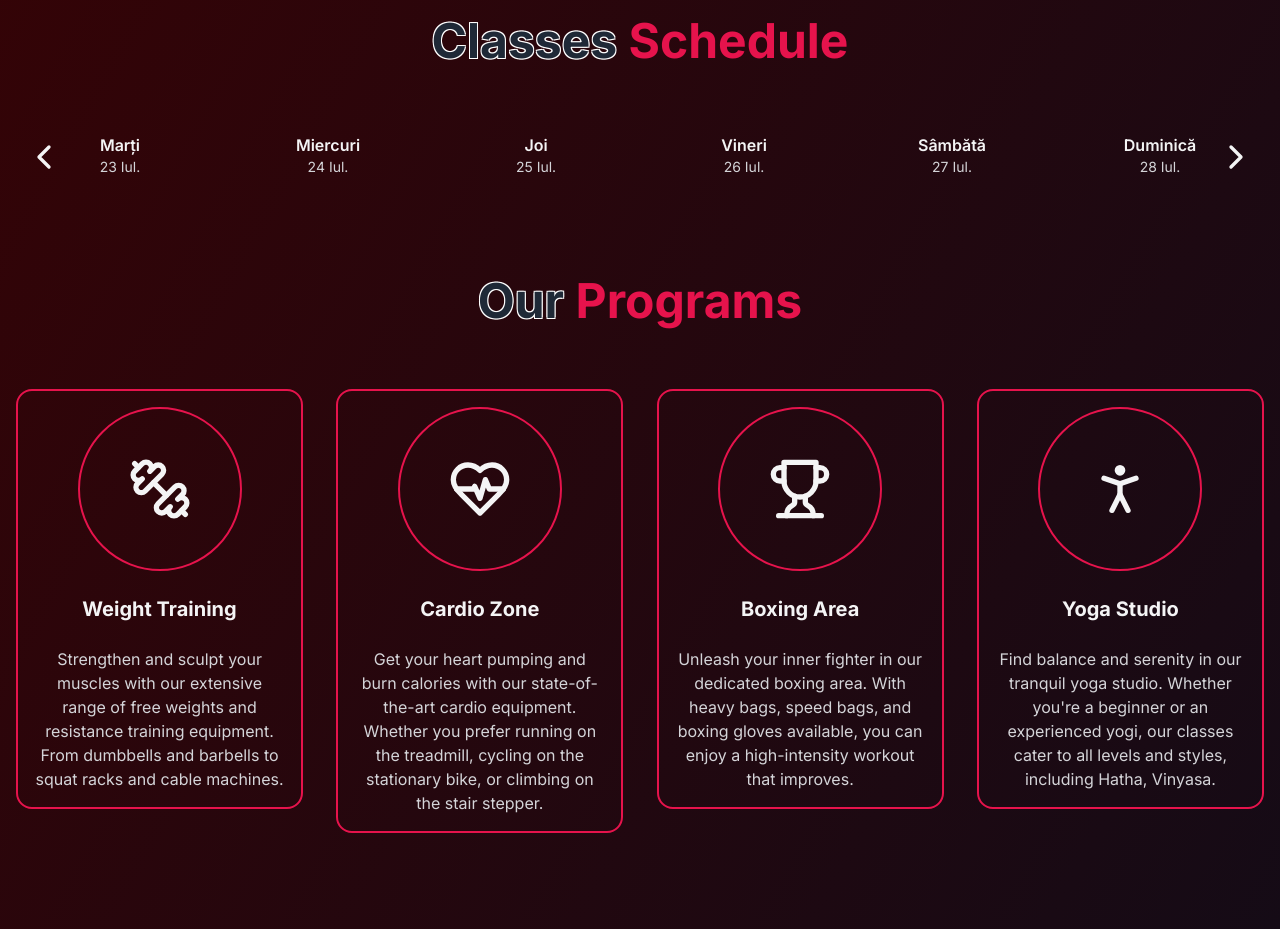
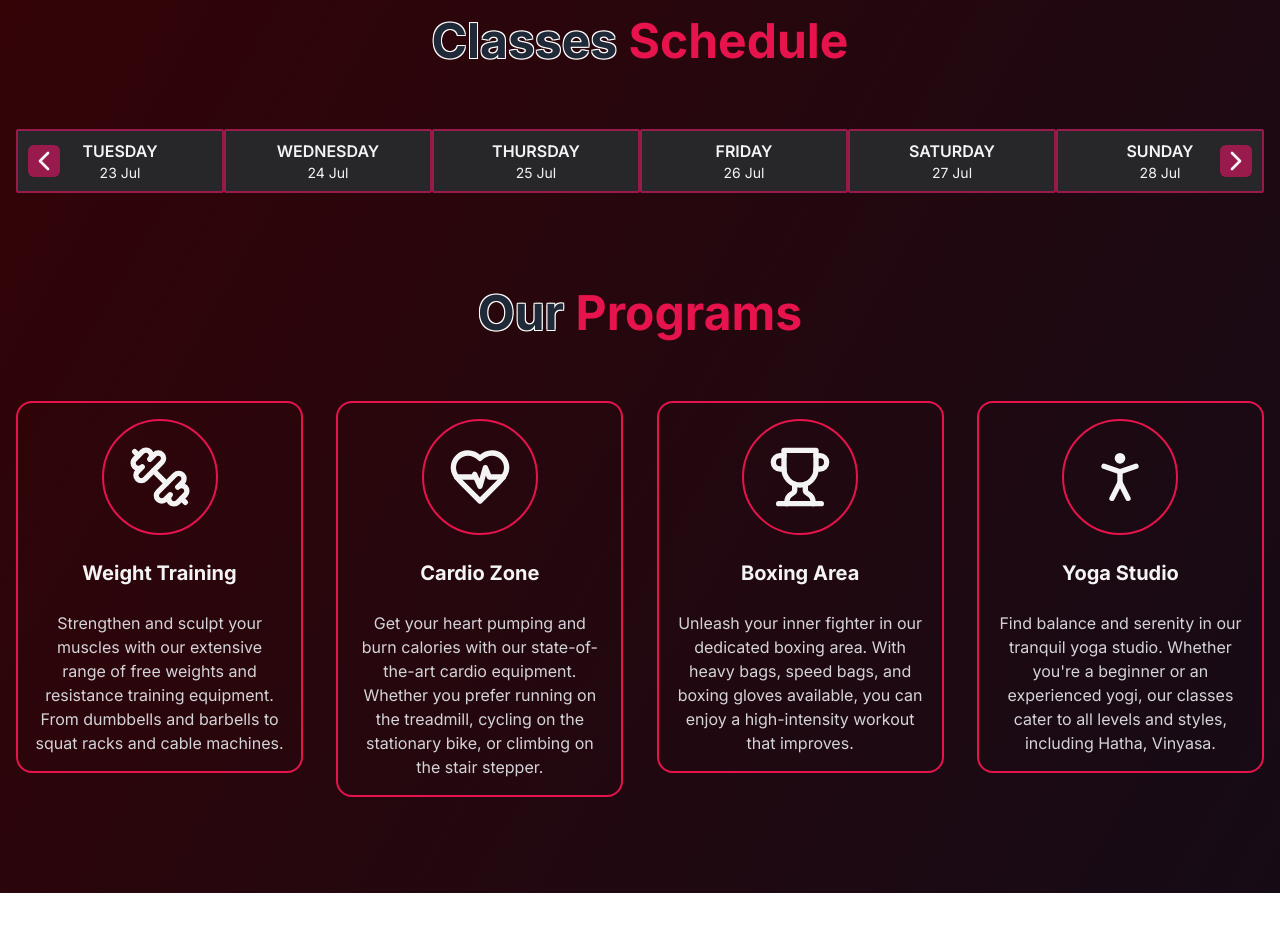
Before and after one commit to ForgingDev/Forging-Gym, a Next.js app in the folder CLIENT/: page / in a window 1280 px wide. Shown: the part 1340-2269 px from the top of the page. After the commit the page ends 2233 px from the top, so only its background shows below. Built offline with nearby package versions, Linux system fonts and the light colour scheme; no server answers.

Commit message:
Add weekdays with date

```diff
--- a/CLIENT/src/app/(homepage)/(components)/ClassesSchedule/ClassesSchedule.tsx
+++ b/CLIENT/src/app/(homepage)/(components)/ClassesSchedule/ClassesSchedule.tsx
@@ -5,12 +5,9 @@ import { WEEK_DAYS_COUNT } from '@/data/constants';
 import { DirectionsEnum } from '@/data/types/common.types';
 import { cn } from '@/lib/utils';
 import dayjs from 'dayjs';
-import 'dayjs/locale/ro';
 import { ChevronLeft, ChevronRight } from 'lucide-react';
 import { FC, useRef, useState } from 'react';
 import { ClassesScheduleType } from './data/types/classes-schedule.types';
-
-dayjs.locale('ro');
 
 const ClassesSchedule: FC = () => {
   const [isDragging, setIsDragging] = useState(false);
@@ -59,12 +56,18 @@ const ClassesSchedule: FC = () => {
   };
 
   const scrollToNextWeekday = (direction: DirectionsEnum) => {
-    const weekdays = document.getElementsByClassName('flex-1');
+    const weekdays = document.getElementsByClassName('weekday-container');
 
-    if (direction === 'left') {
-      weekdays[0].scrollIntoView({ behavior: 'smooth' });
+    if (direction === DirectionsEnum.LEFT) {
+      weekdays[0].scrollIntoView({
+        behavior: 'smooth',
+        block: 'nearest',
+      });
     } else {
-      weekdays[weekdays.length - 1].scrollIntoView({ behavior: 'smooth' });
+      weekdays[weekdays.length - 1].scrollIntoView({
+        behavior: 'smooth',
+        block: 'nearest',
+      });
     }
   };
 
@@ -74,11 +77,10 @@ const ClassesSchedule: FC = () => {
         highlightedText='Classes'
         normalText='Schedule'
       />
-
       <div className='relative'>
         <ChevronLeft
           onClick={() => scrollToNextWeekday(DirectionsEnum.LEFT)}
-          className='absolute left-2 top-2 h-10 w-auto cursor-pointer'
+          className='absolute left-3 top-4 h-auto w-8 cursor-pointer rounded-md bg-primary-dark'
         />
         <div
           ref={scrollRef}
@@ -93,15 +95,15 @@ const ClassesSchedule: FC = () => {
           {getNextWeekdays().map(weekday => (
             <div
               key={weekday.date}
-              className='min-w-52 flex-1 select-none p-1 text-center'>
-              <div className='font-semibold'>{weekday.name}</div>
-              <div className='text-sm text-text-secondary'>{weekday.date}</div>
+              className='weekday-container min-w-52 flex-1 select-none rounded-sm border-2 border-primary-dark bg-zinc-800 p-2 text-center text-text-primary shadow-md'>
+              <div className='font-semibold uppercase'>{weekday.name}</div>
+              <div className='text-sm'>{weekday.date}</div>
             </div>
           ))}
         </div>
         <ChevronRight
           onClick={() => scrollToNextWeekday(DirectionsEnum.RIGHT)}
-          className='absolute right-2 top-2 h-10 w-auto cursor-pointer'
+          className='absolute right-3 top-4 h-auto w-8 cursor-pointer rounded-md bg-primary-dark'
         />
       </div>
     </section>
--- a/CLIENT/src/app/(homepage)/(components)/OurPrograms/OurProgramsCard.tsx
+++ b/CLIENT/src/app/(homepage)/(components)/OurPrograms/OurProgramsCard.tsx
@@ -12,7 +12,7 @@ const OurProgramsCard: FC<Props> = ({ item }) => {
     <div
       key={title}
       className='flex max-h-fit cursor-pointer flex-col items-center space-y-6 rounded-2xl border-2 border-primary-normal p-4 text-center transition-all hover:scale-105 hover:border-white hover:bg-background-dark-red sm:w-[45%] lg:w-[30%] xl:w-[23%]'>
-      <div className='rounded-full border-2 border-primary-normal p-12'>
+      <div className='rounded-full border-2 border-primary-normal p-6'>
         <item.icon className='size-12 text-xl xl:size-16' />
       </div>
       <div className='text-xl font-bold'>{title}</div>
--- a/CLIENT/tailwind.config.ts
+++ b/CLIENT/tailwind.config.ts
@@ -17,7 +17,7 @@ const config: Config = {
         text: {
           primary: '#f4f4f5',
           secondary: '#d4d4d8',
-          'primary-normal': '#1f2937'
+          'primary-normal': '#1f2937',
         },
         background: {
           'dark-red': '#400000',
```
Also changed, not shown: CLIENT/src/app/(homepage)/(components)/ClassesSchedule/data/types/classes-schedule.types.ts (+8 -0 lines).
